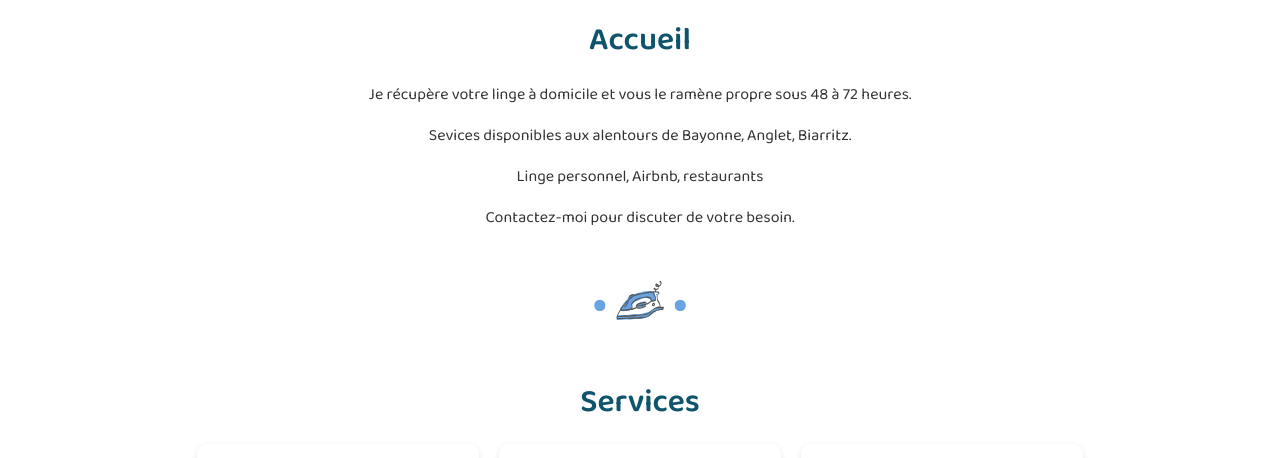
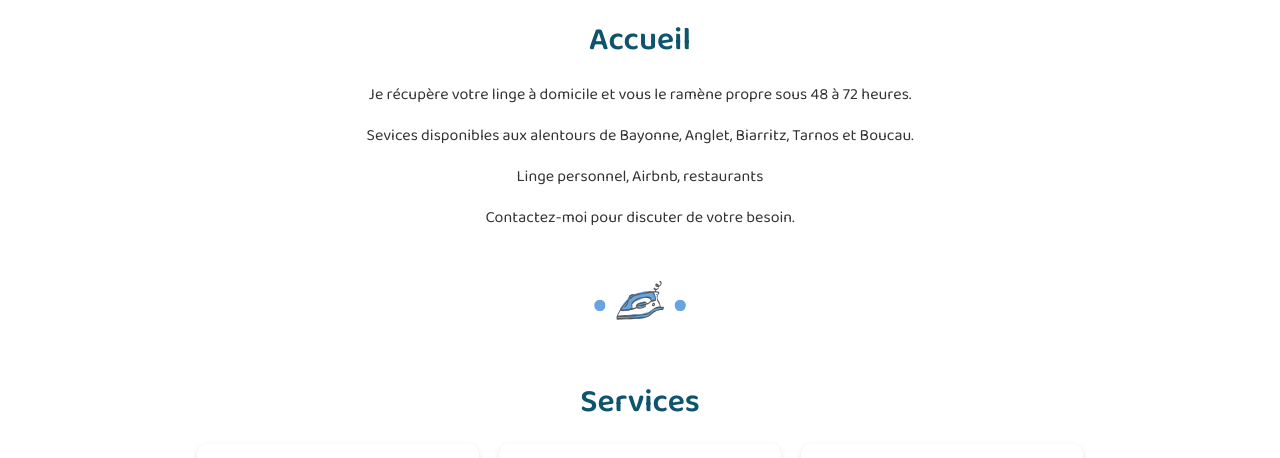
Before and after one commit to marinaguffroy-ai/Dodo-Laverie, a plain HTML site: page index.html in a window 1280 px wide. Shown: the part 283-741 px from the top of the page. Drawn offline with Linux system fonts and the light colour scheme; grey boxes are pictures that could not be loaded.

Commit message:
Update index.html

```diff
--- a/index.html
+++ b/index.html
@@ -28,7 +28,7 @@
   <section id="accueil" class="accueil">
     <h2>Accueil</h2>
     <p>Je récupère votre linge à domicile et vous le ramène propre sous 48 à 72 heures.</p>
-    <p>Sevices disponibles aux alentours de Bayonne, Anglet, Biarritz.</p>
+    <p>Sevices disponibles aux alentours de Bayonne, Anglet, Biarritz, Tarnos et Boucau.</p>
     <p>Linge personnel, Airbnb, restaurants</p>
     <p>Contactez-moi pour discuter de votre besoin.</p>
   </section>
```
